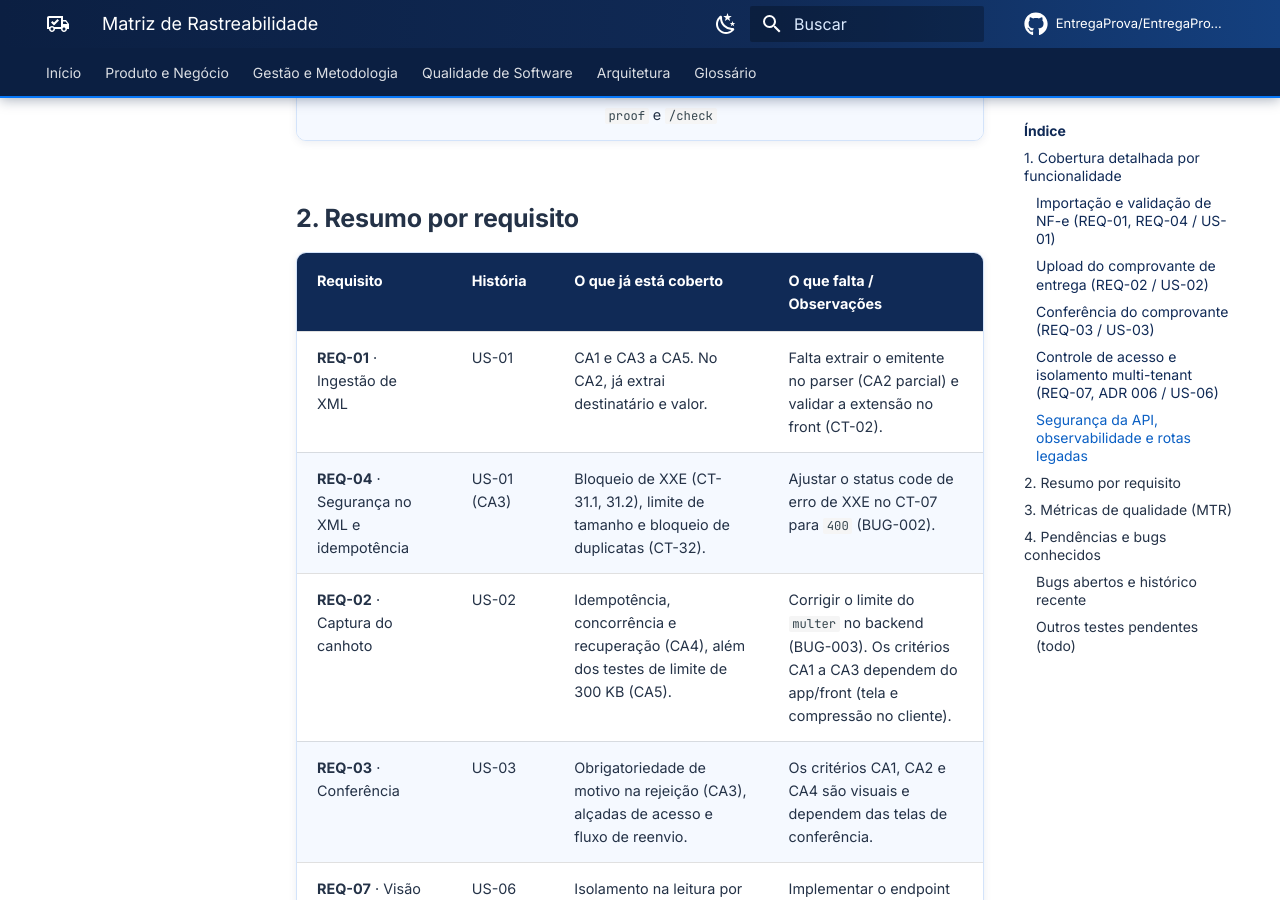
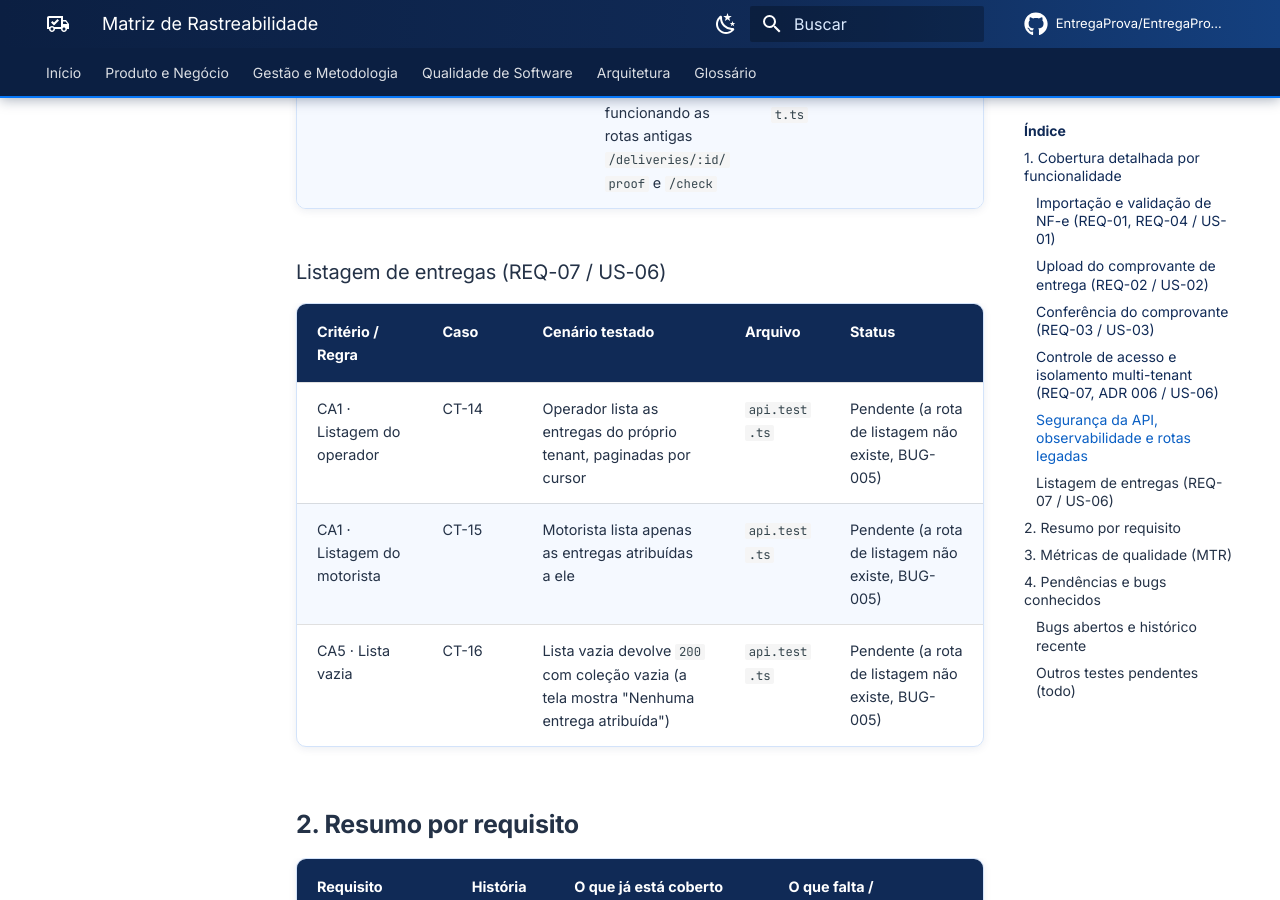
Before and after one commit to EntregaProva/EntregaProva-documentation, an MkDocs documentation site: the page built from docs/rastreabilidade.md, in a window 1280 px wide and 900 px high, scrolled down 7354 px. Built offline with MkDocs 1.6.1 and Material for MkDocs 9.7.7, drawn with Linux system fonts in a browser that asks for light colours; comment, search, counter and statistics services are not loaded; some of the changed text lies outside the part shown.

Commit message:
Revise access control tests and add delivery listing section
Updated test scenarios for token requirements and added delivery listing criteria.

```diff
--- a/docs/rastreabilidade.md
+++ b/docs/rastreabilidade.md
@@ -65,7 +65,7 @@
 
 | Critério / Regra | Caso | Cenário testado | Arquivo | Status |
 | :--- | :--- | :--- | :--- | :--- |
-| Exigência de token | CT-20.1 a 20.5 | Requisições sem token, com token expirado ou inválido tomam `401` em todas as rotas | `security/tenant-isolation.test.ts` | OK |
+| Exigência de token | CT-20.1 a 20.5 | Sem token retorna `401` na leitura, no envio de comprovante e na conferência; token vencido ou não reconhecido retorna `401` na leitura | `security/tenant-isolation.test.ts` | OK |
 | US-06 CA2 / MTR-09 · Escopo do motorista | CT-21.1, 21.2 | Motorista tentando ler ou enviar comprovante de entrega alheia recebe `403` sem alterar dados | `security/tenant-isolation.test.ts` | OK |
 | REQ-01, REQ-03, ADR 006 · Alçada por papel | CT-21.3 a 21.6 | Motorista não confere entregas nem importa XML; operador não envia comprovante (`403`) | `security/tenant-isolation.test.ts` | OK |
 | Isolamento entre empresas | CT-22.1 a 22.3 | Acesso a entregas de outro tenant retorna `404` (leitura, comprovante e conferência) | `security/tenant-isolation.test.ts` | OK |
@@ -84,6 +84,14 @@
 | Health check | CT-34 | Rota de health responde `200` sem depender de autenticação, Firestore ou Storage | `api.test.ts` | OK |
 | Readiness check | CT-35, CT-36 | Rota de readiness testa leitura leve no banco e retorna `503` (sem expor detalhes internos) se falhar ou der timeout | `api.test.ts` | OK |
 | Retrocompatibilidade | CT-46 | Mantém funcionando as rotas antigas `/deliveries/:id/proof` e `/check` | `api.test.ts` | OK |
+
+### Listagem de entregas (REQ-07 / US-06)
+
+| Critério / Regra | Caso | Cenário testado | Arquivo | Status |
+| :--- | :--- | :--- | :--- | :--- |
+| CA1 · Listagem do operador | CT-14 | Operador lista as entregas do próprio tenant, paginadas por cursor | `api.test.ts` | Pendente (a rota de listagem não existe, BUG-005) |
+| CA1 · Listagem do motorista | CT-15 | Motorista lista apenas as entregas atribuídas a ele | `api.test.ts` | Pendente (a rota de listagem não existe, BUG-005) |
+| CA5 · Lista vazia | CT-16 | Lista vazia devolve `200` com coleção vazia (a tela mostra "Nenhuma entrega atribuída") | `api.test.ts` | Pendente (a rota de listagem não existe, BUG-005) |
 
 ## 2. Resumo por requisito
 
```
